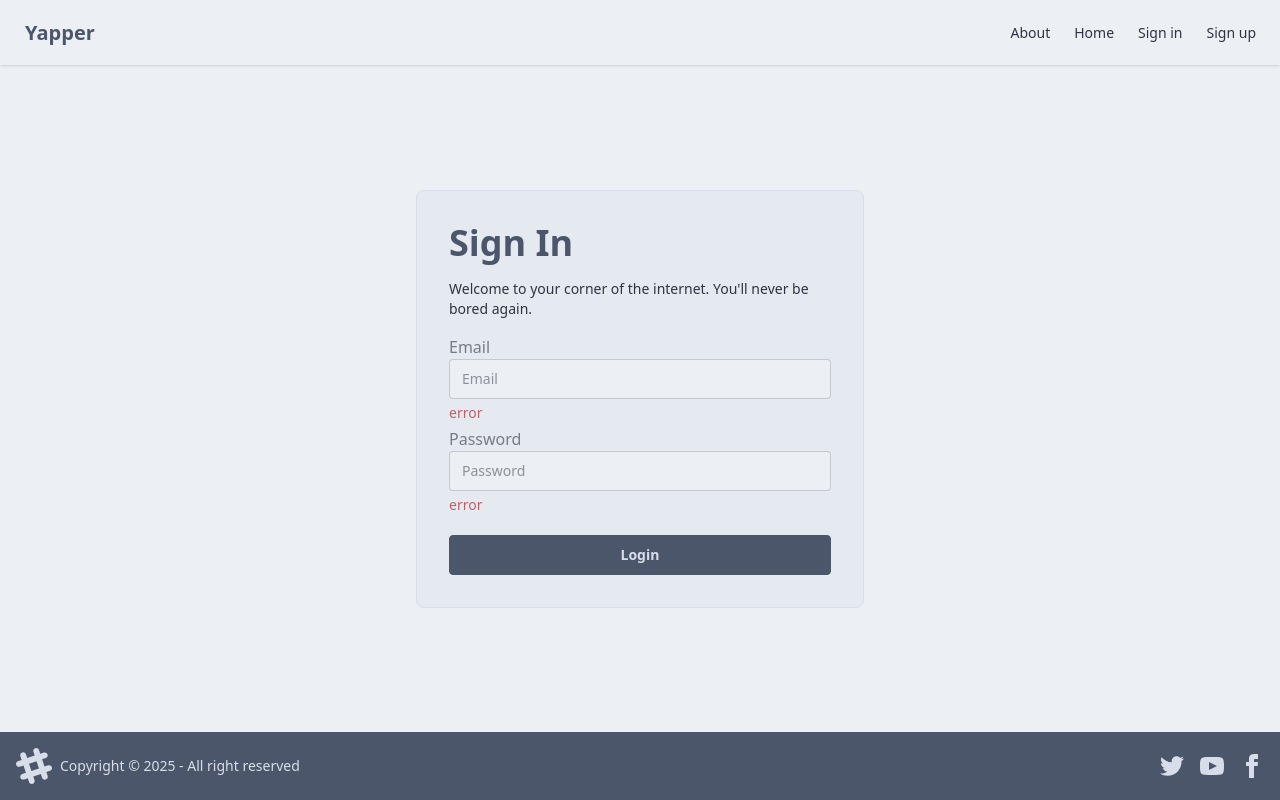
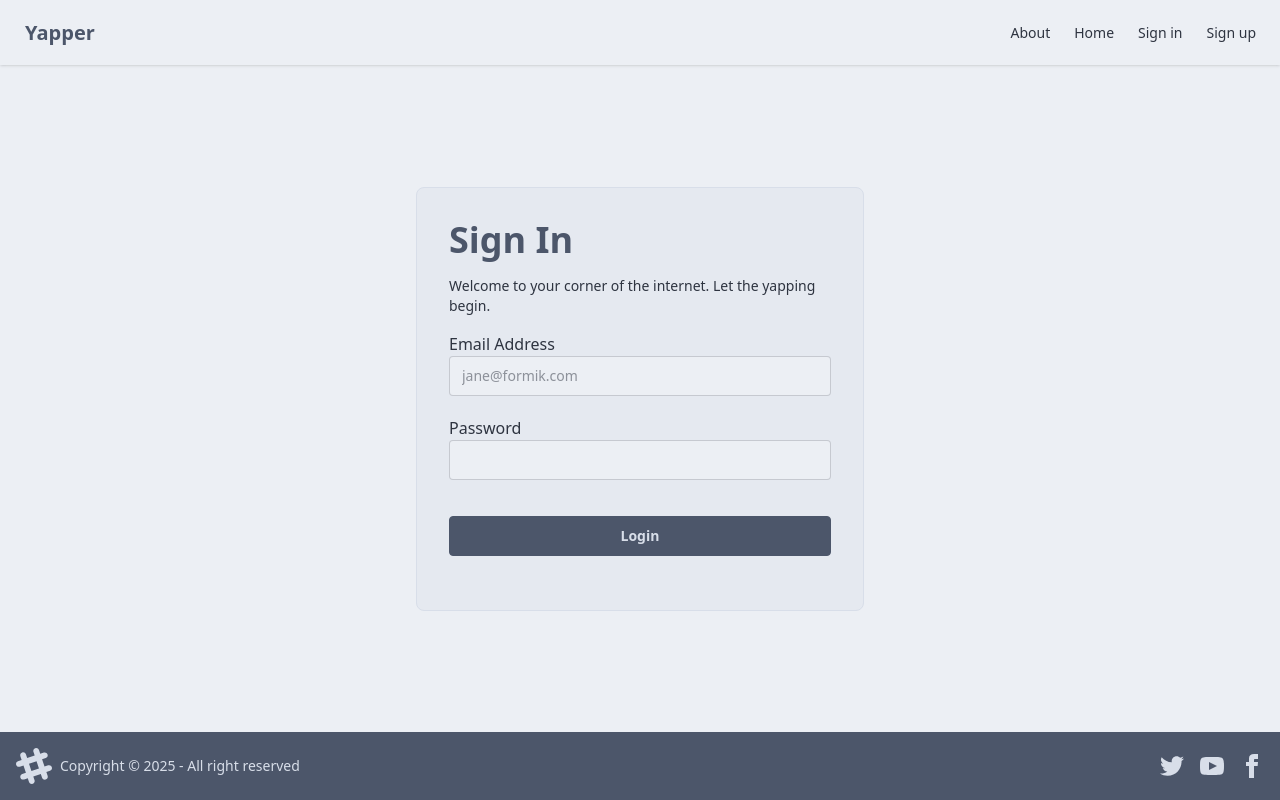
Before and after one commit to IbrahimOraby/yapper-blog-app, a React app: page /login in a window 1280 px wide. Built offline with nearby package versions, Linux system fonts and the light colour scheme; the HTML template or start-up script is replaced by a standard one.

Commit message:
feat: handle signin form using formik and yup

```diff
--- a/package.json
+++ b/package.json
@@ -12,10 +12,12 @@
   "dependencies": {
     "@tailwindcss/vite": "^4.1.11",
     "firebase": "^11.10.0",
+    "formik": "^2.4.6",
     "react": "^19.1.0",
     "react-dom": "^19.1.0",
     "react-router": "^7.6.3",
-    "tailwindcss": "^4.1.11"
+    "tailwindcss": "^4.1.11",
+    "yup": "^1.6.1"
   },
   "devDependencies": {
     "@eslint/js": "^9.30.1",
--- /dev/null
+++ b/src/components/TextInput.jsx
@@ -0,0 +1,16 @@
+import { useField } from "formik";
+
+const MyTextInput = ({ label, ...props }) => {
+	const [field, meta] = useField(props);
+	return (
+		<>
+			<label htmlFor={props.id || props.name}>{label}</label>
+			<input className="text-input input w-full mb-0.5" {...field} {...props} />
+			<div className="text-xs text-red-500 min-h-0.5 mb-0.5">
+				{meta?.touched && meta?.error ? meta.error : "\u00A0"}
+			</div>
+		</>
+	);
+};
+
+export default MyTextInput;
--- a/src/pages/Login.jsx
+++ b/src/pages/Login.jsx
@@ -1,27 +1,70 @@
-import React from "react";
+import { Form, Formik } from "formik";
+import * as Yup from "yup";
+import { signInUser } from "../services/auth_service";
+import { useNavigate } from "react-router";
+import MyTextInput from "../components/TextInput";
 
 function Login() {
+	const navigate = useNavigate();
 	return (
-		<form className=" bg-base-200 border-base-300 rounded-box w-md border p-8">
+		<Formik
+			initialValues={{
+				email: "",
+				password: ""
+			}}
+			validationSchema={Yup.object({
+				email: Yup.string().email("Invalid email address").required("Required"),
+				password: Yup.string()
+					.required("Password is required")
+					.min(6, "Password must be at least 6 characters")
+			})}
+			onSubmit={async (values, actions) => {
+				console.log("values: ", values);
+				console.log("actions: ", actions);
+
+				try {
+					const userCred = await signInUser(values.email, values.password);
+					console.log(userCred);
+					navigate("/", { replace: true });
+				} catch (err) {
+					console.error(err);
+					actions.setStatus("Invalid email or password.");
+				} finally {
+					actions.setSubmitting(false);
+				}
+			}}
+		>
+			{({ isSubmitting, status }) => (
+				<Form className=" bg-base-200 border-base-300 rounded-box w-md border p-8">
 					<div>
 						<h1 className="text-4xl font-bold text-neutral">Sign In</h1>
 						<p className="py-4 text-sm">
-					Welcome to your corner of the internet. You'll never be bored again.
+							Welcome to your corner of the internet. Let the yapping begin.
 						</p>
 					</div>
 					<div className="flex flex-col">
-				<label className="label">Email</label>
-				<input type="email" className="input w-full" placeholder="Email" />
-				<p className="text-error text-sm my-1">error</p>
+						<MyTextInput
+							label="Email Address"
+							name="email"
+							type="email"
+							placeholder="jane@formik.com"
+						/>
 					</div>
 					<div className="flex flex-col">
-				<label className="label">Password</label>
-				<input type="password" className="input w-full" placeholder="Password" />
-				<p className="text-error text-sm my-1">error</p>
+						<MyTextInput label="Password" name="password" type="password" />
 					</div>
 
-			<button className="btn btn-neutral mt-4 w-full">Login</button>
-		</form>
+					<button type="submit" className="btn btn-neutral mt-4 w-full mb-0.5">
+						{isSubmitting ? "Logging in..." : "Login"}
+					</button>
+					{
+						<div className="text-xs text-red-500 min-h-0.5 mb-1">
+							{status ? status : "\u00A0"}
+						</div>
+					}
+				</Form>
+			)}
+		</Formik>
 	);
 }
 
--- a/src/pages/Signup.jsx
+++ b/src/pages/Signup.jsx
@@ -33,7 +33,7 @@ function Signup() {
 			<div>
 				<h1 className="text-4xl font-bold text-neutral">Sign Up</h1>
 				<p className="py-4 text-sm">
-					Welcome to your corner of the internet. You'll never be bored again.
+					Welcome to your corner of the internet. Let the yapping begin.
 				</p>
 			</div>
 
@@ -70,9 +70,9 @@ function Signup() {
 				/>
 			</div>
 
-            <div className="h-1">
-			{error && <p className="text-error text-sm my-2">{error}</p>}
-            </div>
+			<div className="h-1">
+				{error && <p className="text-error text-sm my-2">{error}</p>}
+			</div>
 			<button
 				className="btn btn-neutral mt-4 w-full"
 				type="submit"
```
Also changed, not shown: 1 other file (tests, documents, lock files or other folders). Lines whose indentation alone changed are shown as unchanged.
